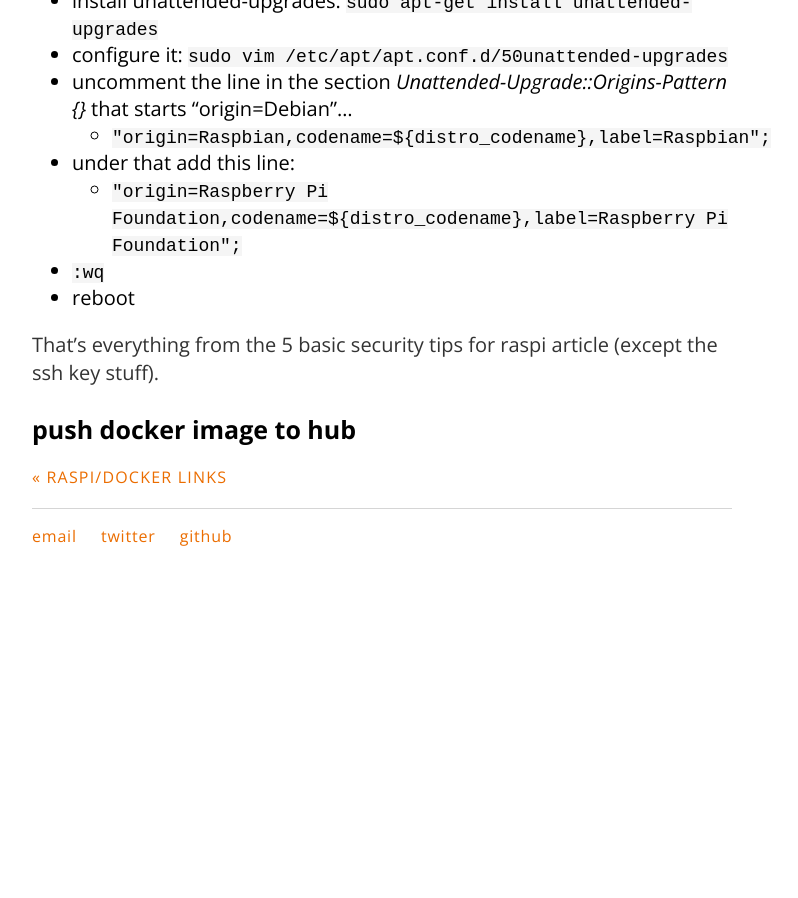
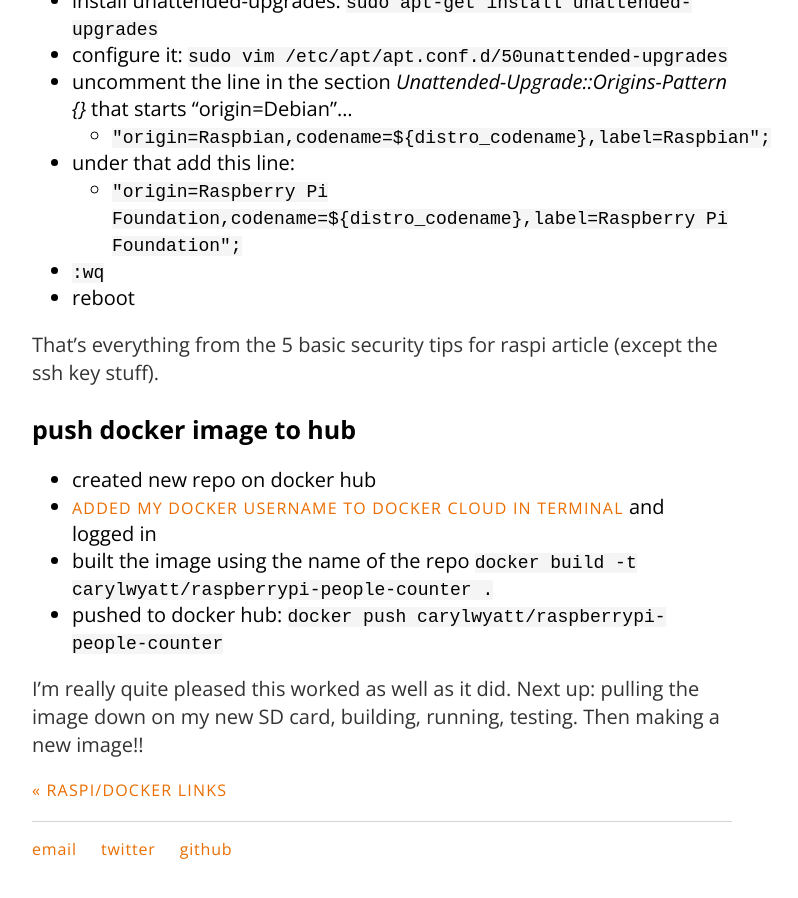
Before and after one commit to carylwyatt/carylwyatt.github.io, a Jekyll site: the page built from _posts/2018-08-13-week-of-13-august.md, in a window 1280 px wide and 900 px high, scrolled down 5387 px. Shown: the whole window, without its empty margins (258-1056 px from the left). Built offline with Jekyll 4.4.1, drawn with Linux system fonts in a browser that asks for light colours; emoji names are drawn with the system emoji font; before the commit the page ends 5974 px from its top, so only the background shows below that.

Commit message:
notes on pushing to docker hub

```diff
--- a/_posts/2018-08-13-week-of-13-august.md
+++ b/_posts/2018-08-13-week-of-13-august.md
@@ -131,3 +131,10 @@ Worked through 5 security tips (except ssh):
 That's everything from the 5 basic security tips for raspi article (except the ssh key stuff).
 
 ### push docker image to hub
+
+- created new repo on docker hub
+- [added my docker username to docker cloud in terminal](https://docs.docker.com/docker-cloud/builds/push-images/) and logged in
+- built the image using the name of the repo `docker build -t carylwyatt/raspberrypi-people-counter .`
+- pushed to docker hub: `docker push carylwyatt/raspberrypi-people-counter`
+
+I'm really quite pleased this worked as well as it did. Next up: pulling the image down on my new SD card, building, running, testing. Then making a new image!!
```
